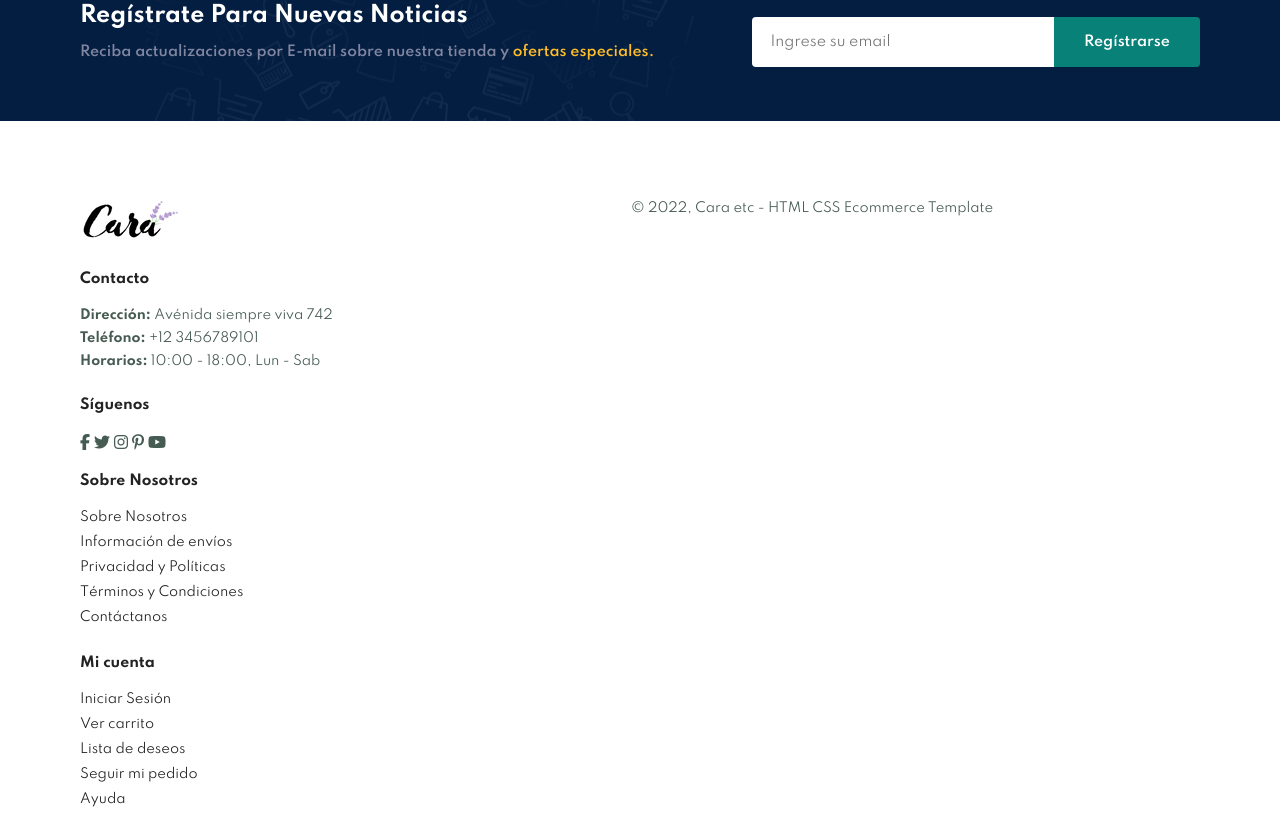
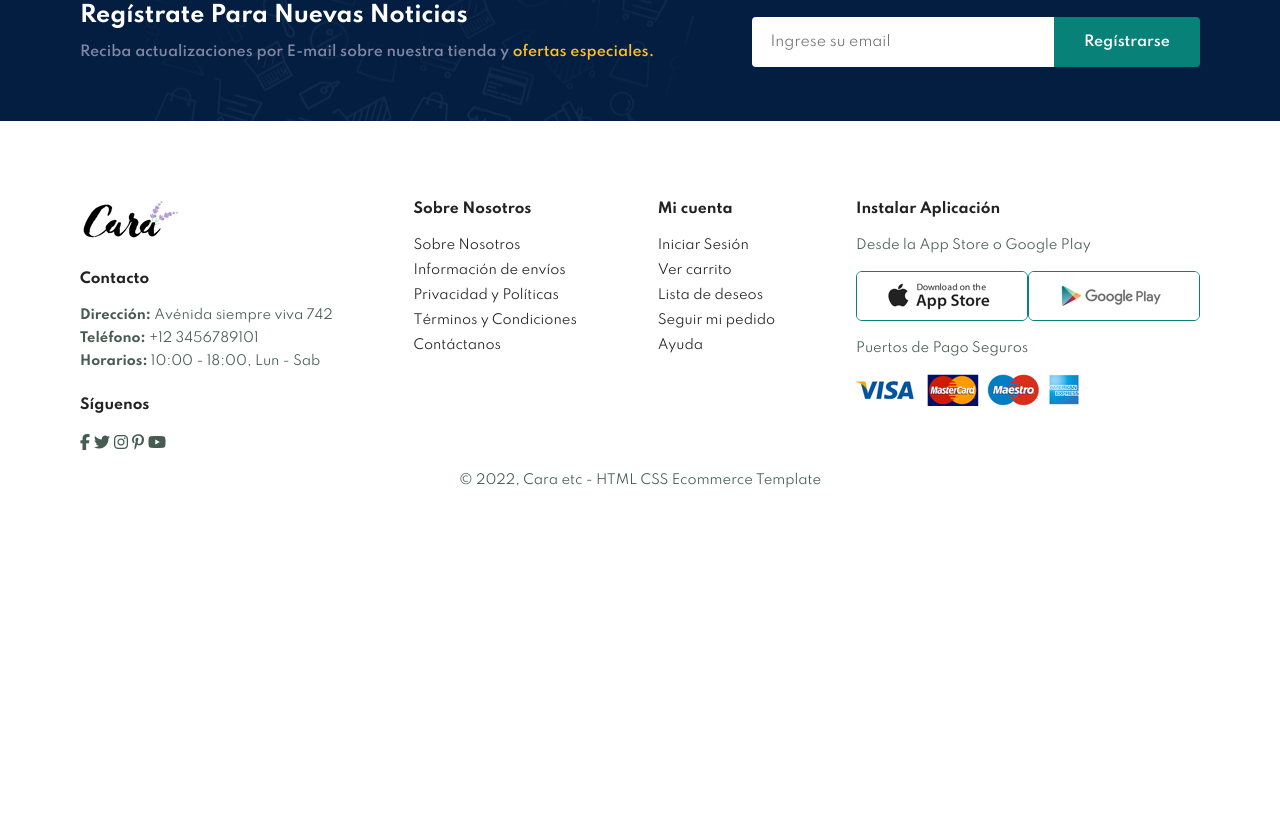
Before and after one commit to tomasyovino/frontend-cara-ecommerce-reactjs, a React (Create React App) app: page / in a window 1280 px wide. Shown: the part 3153-3980 px from the top of the page. After the commit the page ends 3689 px from the top, so only its background shows below. Built offline with nearby package versions, Linux system fonts and the light colour scheme; no server answers.

Commit message:
Fix footer component design

```diff
--- a/src/styles/App.css
+++ b/src/styles/App.css
@@ -280,6 +280,12 @@ body {
 /* Footer Start */
 
 .footer {
+    display: flex;
+    flex-direction: column;
+    align-items: space-between;
+}
+
+.footer .col-container {
     display: flex;
     flex-wrap: wrap;
     justify-content: space-between;
@@ -885,6 +891,14 @@ body {
     width: 100px;
     text-align: center;
 }
+.cart table td:nth-child(1) button {
+    cursor: pointer;
+    font-size: 22px;
+    color: red;
+    background-color: transparent;
+    border: none;
+    outline: none;
+}
 .cart table td:nth-child(2) {
     width: 150px;
     text-align: center;
```
